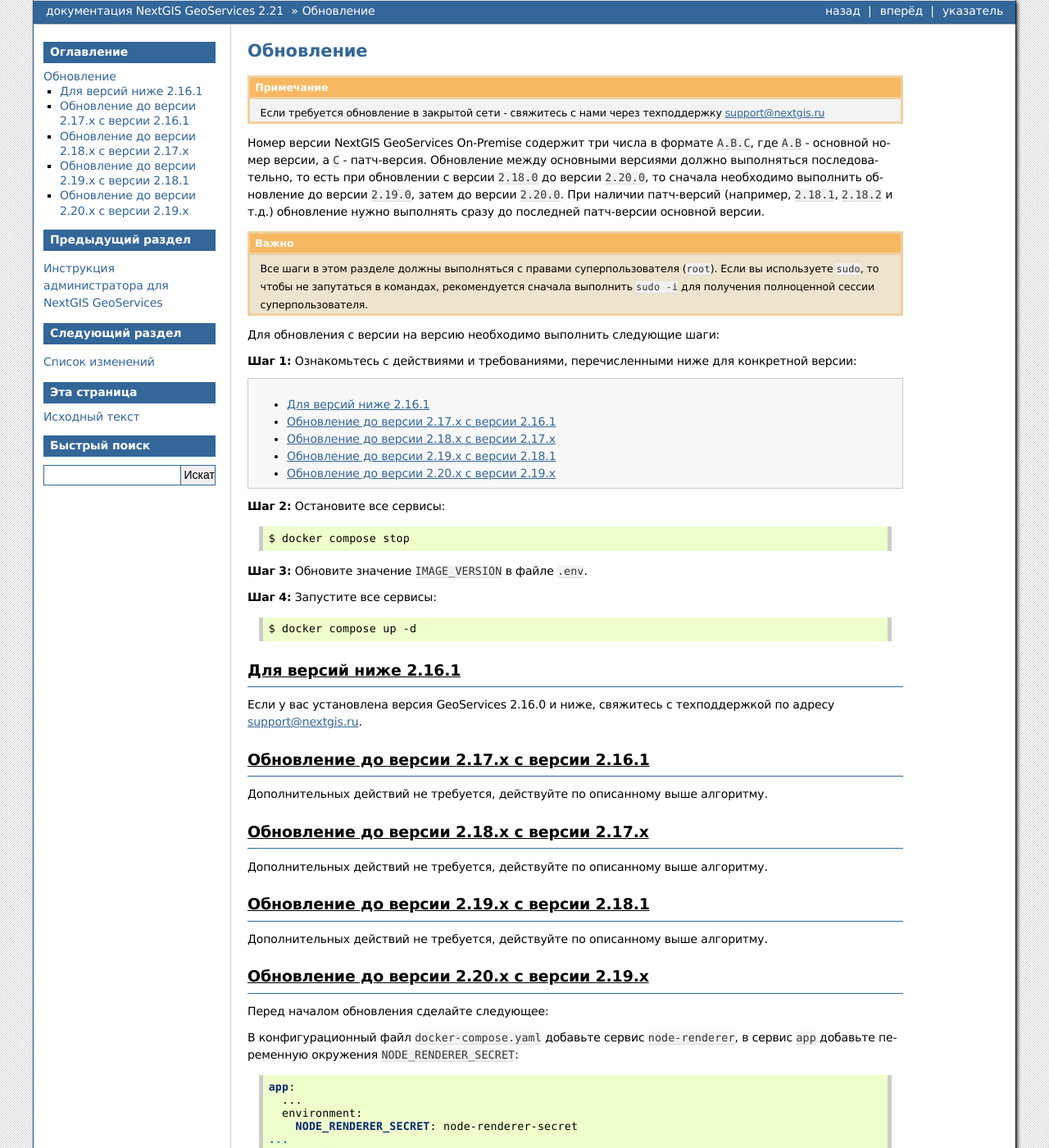
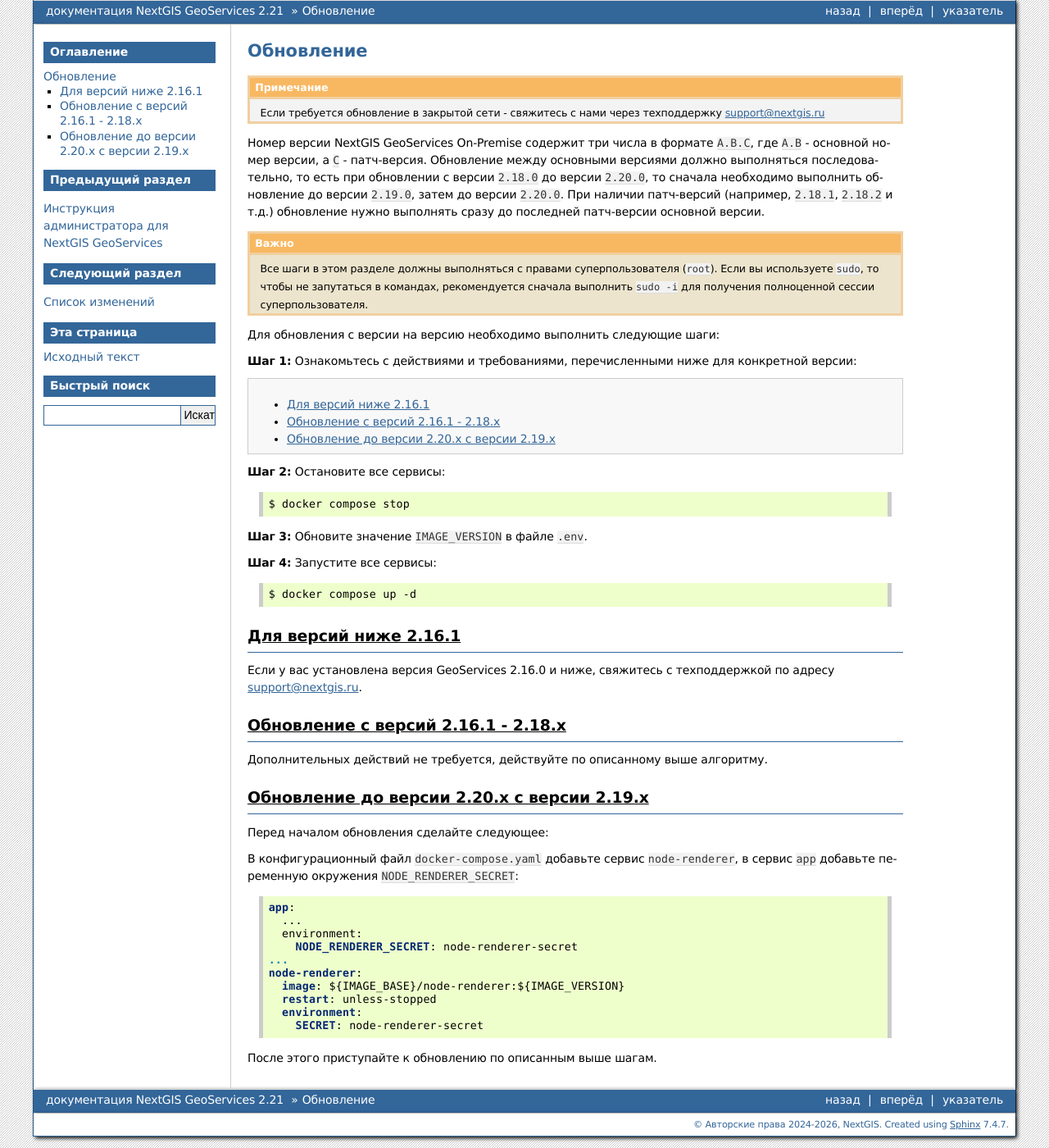
Before and after one commit to nextgis/docs_geoserv_prem, a Sphinx documentation site: the page built from source/upgrade.rst, in a window 1280 px wide and 1400 px high. Shown: the whole window at 82% size. Built offline with Sphinx 7.4.7, drawn with Linux system fonts in a browser that asks for light colours; formulas are drawn with MathJax 3.

Commit message:
Update upgrade.rst
collapse versions

```diff
--- a/source/upgrade.rst
+++ b/source/upgrade.rst
@@ -39,17 +39,7 @@
 
 Если у вас установлена версия GeoServices 2.16.0 и ниже, свяжитесь с техподдержкой по адресу support@nextgis.ru.
 
-Обновление до версии 2.17.x с версии 2.16.1
--------------------------------------------
-
-Дополнительных действий не требуется, действуйте по описанному выше алгоритму.
-
-Обновление до версии 2.18.x с версии 2.17.x
--------------------------------------------
-
-Дополнительных действий не требуется, действуйте по описанному выше алгоритму.
-
-Обновление до версии 2.19.x с версии 2.18.1
+Обновление с версий 2.16.1 - 2.18.х
 -------------------------------------------
 
 Дополнительных действий не требуется, действуйте по описанному выше алгоритму.
```
